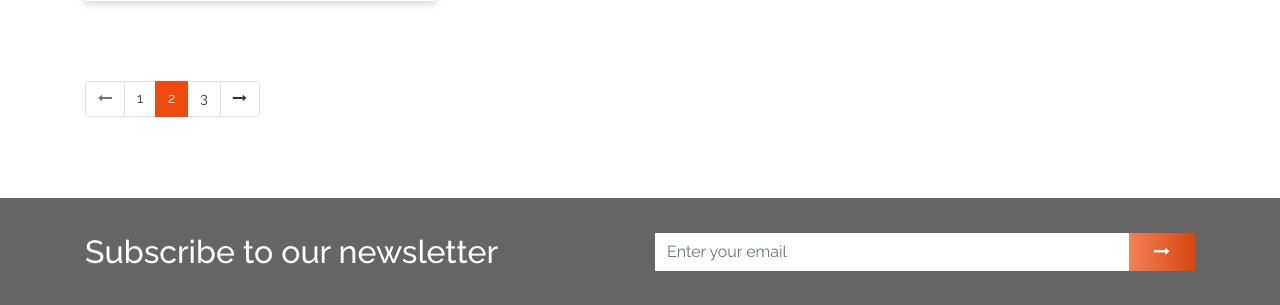
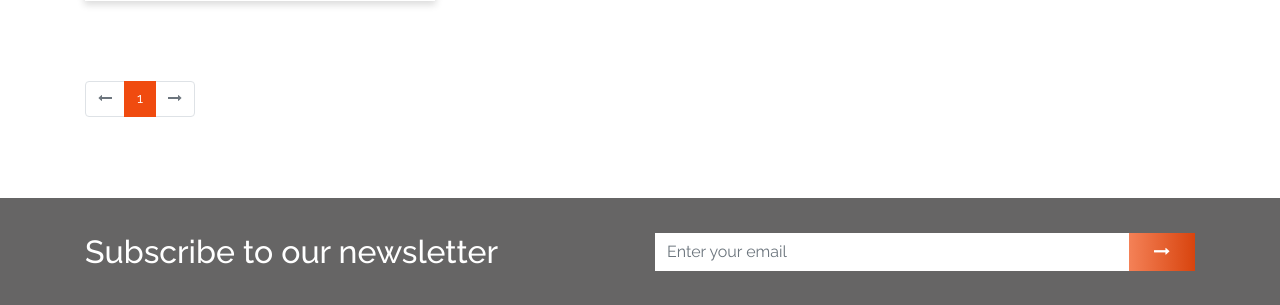
Before and after one commit to Sabbirdiu/tombitrip, a Django app: a page that uses templates/blog/posts_in_category.html in a window 1280 px wide. Shown: the part 809-1114 px from the top of the page. Run offline with Django 3.2, Linux system fonts and the light colour scheme; data comes from the database, SQL or seed files in the repository; some libraries are stand-ins or nearby versions.

Commit message:
added paginatio in categories page

```diff
--- a/blog/views.py
+++ b/blog/views.py
@@ -72,8 +72,10 @@ def Posts_in_CategoryView(request, slug):
     category = get_object_or_404(Category, slug=slug)
     posts_in_cat = category.post_set.all()
 
+
+
     # pagination
-    paginator = Paginator(posts_in_cat, 8) # Show 8 posts per page
+    paginator = Paginator(posts_in_cat, 1) # Show 8 posts per page
     page_number = request.GET.get('page')
     page_obj = paginator.get_page(page_number)
 
--- a/templates/blog/posts_in_category.html
+++ b/templates/blog/posts_in_category.html
@@ -56,28 +56,47 @@
 </div>
 <!--Blog end-->
 
+
 <!--Pagination-->
 <div class="pagination">
     <div class="container">
         <div class="row mb_65">
             <div class="col-12 my-pagination">
                 <nav aria-label="...">
+
                     <ul class="pagination">
+                        {% if page_obj.has_previous %}
+
+                            <a class="page-link" href="?page={{listings.previous_page_number}}"><i class="fa fa-long-arrow-left" aria-hidden="true"></i></a>
+
+                        {% else %}
                         <li class="page-item disabled">
-                            <span class="page-link"><i class="fa fa-long-arrow-left" aria-hidden="true"></i></span>
+                            <a class="page-link" href="#"><i class="fa fa-long-arrow-left" aria-hidden="true"></i></a>
                         </li>
-                        <li class="page-item"><a class="page-link" href="#">1</a></li>
-                        <li class="page-item active">
-                            <span class="page-link">
-                                2
-                                <span class="sr-only">(current)</span>
-                            </span>
+                        {% endif %}
+                        {% for i in page_obj.paginator.page_range %}
+                        {% if page_obj.number == i %}
+                        <!-- <li class="page-item active"><a href="page-link">{{i}}</a></li> -->
+                        <li class="page-item active"><a class="page-link" href="page-link">{{i}}</a></li>
+                        {% else %}
+                        <li class="page-item">
+                            <a href="?page={{i}}" class="page-link">{{i}}</a>
                         </li>
-                        <li class="page-item"><a class="page-link" href="#">3</a></li>
+                        {% endif %}
+                        {% endfor %}
+
+                        {% if page_obj.has_next %}
                         <li class="page-item">
+                            <a class="page-link" href="?page={{listings.next_page_number}}"><i class="fa fa-long-arrow-right" aria-hidden="true"></i></a>
+                        </li>
+                        {% else %}
+                        <li class="page-item disabled">
                             <a class="page-link" href="#"><i class="fa fa-long-arrow-right" aria-hidden="true"></i></a>
                         </li>
+                        {% endif %}
+
                     </ul>
+
                 </nav>
             </div>
         </div>
```
